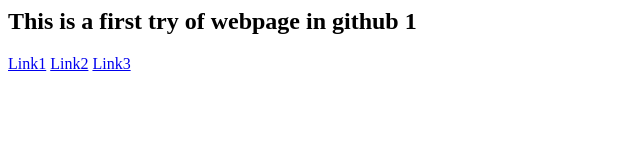
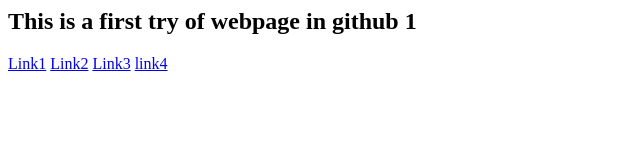
Before and after one commit to noayarae/Custom-basemap-leaflet, a plain HTML site: page index.html in a window 1280 px wide. Shown: the full height of the page, 0-640 px from the left. Drawn offline with Linux system fonts and the light colour scheme.

Commit message:
Update index.html

```diff
--- a/index.html
+++ b/index.html
@@ -3,4 +3,6 @@
   <a href="https://www.w3schools.com/html/">Link1</a>
   <a href="https://www.google.com">Link2</a>
   <a href="/map_01/index.html">Link3</a>
+
+  <a href = "../map_01/index.html">link4</a>
 </div>
```
